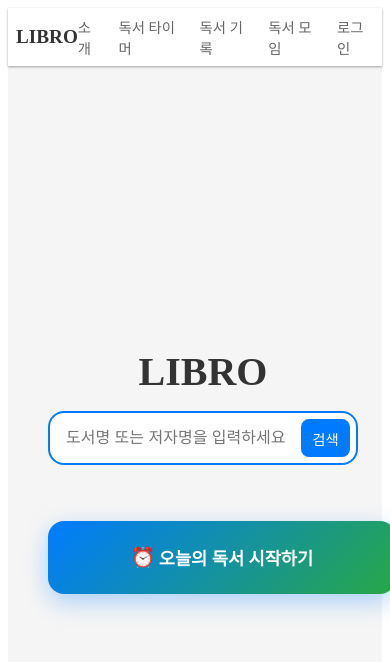
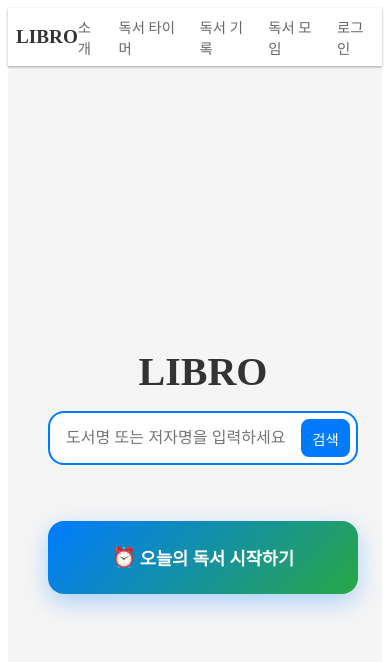
Before and after one commit to organization-hyun/libro-frontend, a React (Vite) app: page / in a window 390 px wide. Shown: the top 662 px of the page. Built offline with nearby package versions, Linux system fonts and the light colour scheme.

Commit message:
모바일 화면 독서 시작하기 버튼 가운데 정렬 처리

```diff
--- a/src/components/home/HomePage.tsx
+++ b/src/components/home/HomePage.tsx
@@ -159,7 +159,8 @@ const TimerButton = styled.div`
     min-width: 240px;
     gap: ${theme.spacing.xs};
     width: 100%;
-    max-width: 300px;
+    max-width: 100%;
+    box-sizing: border-box;
   }
 `;
 
```
